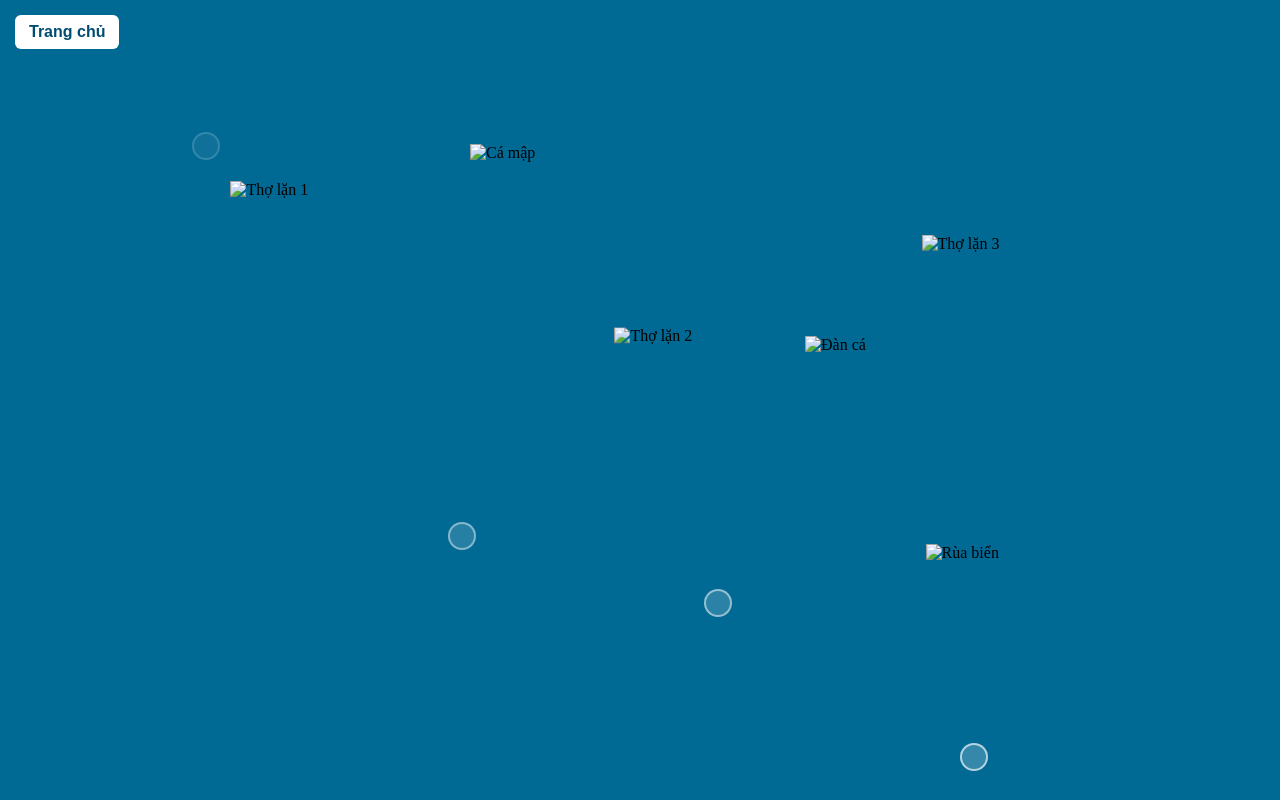
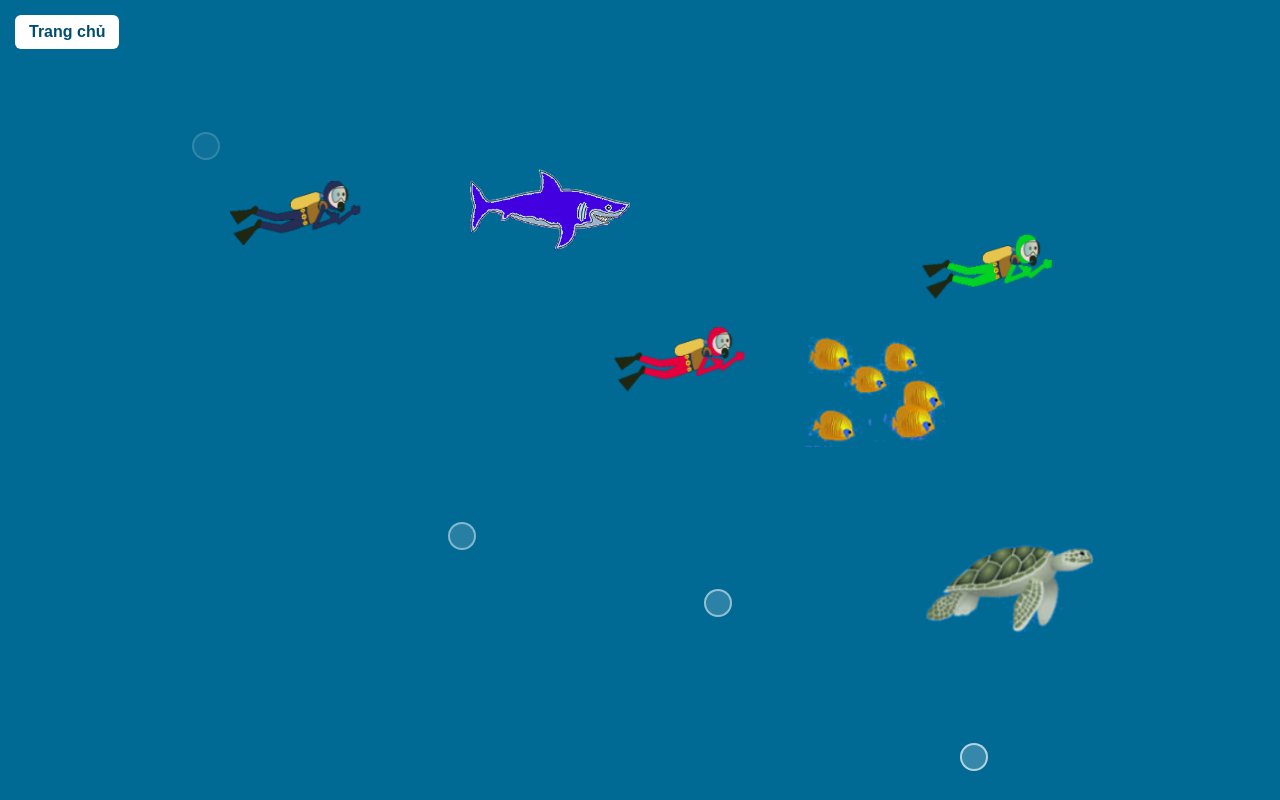
Before and after one commit to Reyvzyy/Reyvzyy.github.io, a plain HTML site: page hoca.html in a window 1280 px wide. Drawn offline with Linux system fonts and the light colour scheme.

Commit message:
Add files via upload

```diff
--- a/hoca.html
+++ b/hoca.html
@@ -101,12 +101,12 @@
 </head>
 <body>
     <a href="index.html" class="home-link">Trang chủ</a>
-    <img src="images/shark.png" alt="Cá mập" class="fish fish-1">
-    <img src="images/goldFishSchool.png" alt="Đàn cá" class="fish fish-2">
-    <img src="images/turtle.png" alt="Rùa biển" class="fish fish-3">
-    <img src="images/diver1.png" alt="Thợ lặn 1" class="diver diver-1">
-    <img src="images/diver2.png" alt="Thợ lặn 2" class="diver diver-2">
-    <img src="images/diver3.png" alt="Thợ lặn 3" class="diver diver-3">
+    <img src="shark.png" alt="Cá mập" class="fish fish-1">
+    <img src="goldFishSchool.png" alt="Đàn cá" class="fish fish-2">
+    <img src="turtle.png" alt="Rùa biển" class="fish fish-3">
+    <img src="diver1.png" alt="Thợ lặn 1" class="diver diver-1">
+    <img src="diver2.png" alt="Thợ lặn 2" class="diver diver-2">
+    <img src="diver3.png" alt="Thợ lặn 3" class="diver diver-3">
     <div class="bubble bubble-1"></div>
     <div class="bubble bubble-2"></div>
     <div class="bubble bubble-3"></div>
```
